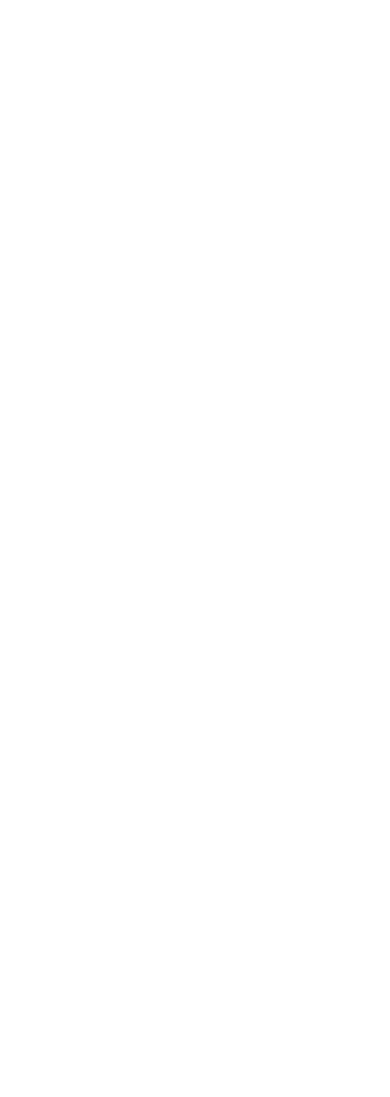
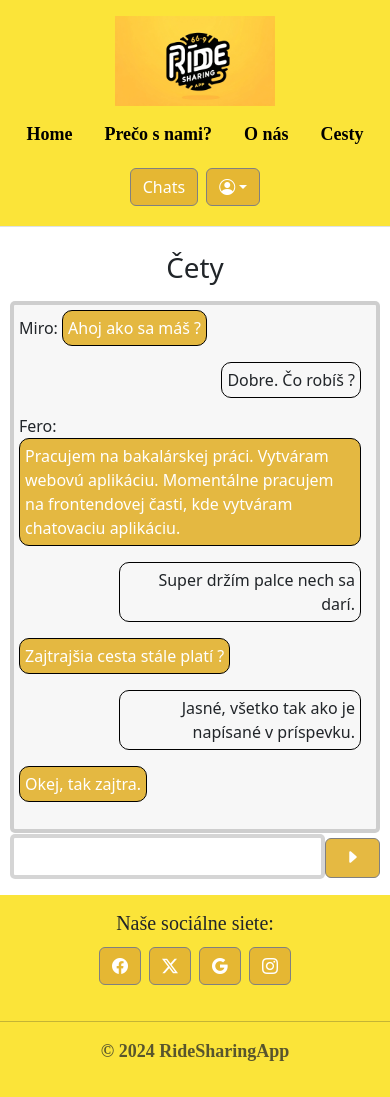
Before and after one commit to MarekGarek/RideSharingApp, a React (Create React App) app in the folder frontend/: page /chats in a window 390 px wide. Before the commit this address had no page. Before the commit the page ends 844 px from the top, so only its background shows below. Built offline with nearby package versions, Linux system fonts and the light colour scheme.

Commit message:
chat page, upravy a zarovnania

```diff
--- a/frontend/src/components/Header.js
+++ b/frontend/src/components/Header.js
@@ -2,9 +2,11 @@
 import logo from '../images/logo2.webp';
 import DropdownMenu from './DropdownMenu.js';
 import NavLinks from './NavLinks.js';
-
+import  { useNavigate } from 'react-router-dom'
 
 export default function Header() {
+    const navigate = useNavigate();
+
     return(
         <>
         <header className="d-flex flex-wrap align-items-center justify-content-between py-3 mb-4 border-bottom custome-header">
@@ -19,6 +21,7 @@
             </div>
 
             <div className="drop-down-menu">
+                <button onClick={() => {navigate("chats")}} className="btn btn-outline-light btn-floating m-1 btn-primary btn btn-primary">Chats</button>
                 <DropdownMenu />
             </div>
         </header>
--- a/frontend/src/components/NavLinks.js
+++ b/frontend/src/components/NavLinks.js
@@ -8,7 +8,7 @@
         <>
         <ul className="nav col-12 col-md-auto mb-2 justify-content-center mb-md-0">
             <li><a role="button" onClick={() => {navigate("home")}} className="nav-link px-3 header-options">Home</a></li>
-            <HashLink to='#homesection'>
+            <HashLink to='/home#homesection'>
             <li><a className="nav-link px-3 header-options">Prečo s nami?</a></li>
             </HashLink>
             <li><a className="nav-link px-3 header-options">O nás</a></li>
--- a/frontend/src/components/Router.js
+++ b/frontend/src/components/Router.js
@@ -41,6 +41,7 @@
                     <Route path="/" element={<Layout/>}>
                         <Route path="home" element={<Home />} />
                         <Route path="/" element={<Home />} />
+                        <Route path="chats" element={<Chats />} />
                         <Route path="login" element={<Login />} />
                         <Route path="register" element={<Register />} />
                         <Route path="profile" element={<Profile />}>
@@ -49,7 +50,6 @@
                             <Route path="written-reviews" element={<WrittenReviews />} />
                             <Route path="reviews-about-me" element={<ReviewsAboutMe />} />
                             <Route path="edit-review" element={<EditReview />} />
-                            <Route path="chats" element={<Chats />} />
                             <Route path="create-ride" element={<CreateRide />} />
                             <Route path="ride-history" element={<RideHistory />} />
                         </Route>
--- a/frontend/src/components/Sidebar.js
+++ b/frontend/src/components/Sidebar.js
@@ -39,12 +39,6 @@
           </a>
         </li>
         <li>
-        <a type="button" onClick={() => navigate("/profile/chats")} className={`nav-link ${isActive('/profile/chats') ? 'active' : ''}`}>
-            <svg className="bi pe-none me-2" width="16" height="16"><use xlinkHref="#people-circle"></use></svg>
-            Chaty
-          </a>
-        </li>
-        <li>
           <a type="button" onClick={() => navigate("/profile/ride-history")} className={`nav-link ${isActive('/profile/ride-history') ? 'active' : ''}`}>
             <svg className="bi pe-none me-2" width="16" height="16"><use xlinkHref="#grid"></use></svg>
             História jázd
--- /dev/null
+++ b/frontend/src/css/Chats.css
@@ -0,0 +1,149 @@
+.grid-chat-sidebar {grid-area: grid-chat-sidebar;}
+.grid-chat-chat {grid-area: grid-chat-chat;}
+.grid-chat-submit {grid-area: grid-chat-submit;}
+
+.grid-chat {
+    display: grid;
+    grid-template-areas:
+    'grid-chat-sidebar grid-chat-chat'
+    'grid-chat-sidebar grid-chat-submit';
+    grid-template-columns: 25% 65%;
+    height: 70vh;
+}
+
+.users-style {
+    width: 100%;
+    max-height: 70vh;
+    overflow-y: auto;
+    overflow-x: hidden;
+    margin-left: 5px;
+}
+
+.chat-heading {
+    margin-left: 10px;
+    margin-right: 10px;
+}
+
+.chat-box {
+    width: 95% !important;
+    margin: 50px 50px 0px 50px;
+    border: solid 4px rgba(0, 0, 0, 0.166);
+    padding: 20px;
+    border-radius: 5px;
+    background-color: #f7f7f7;
+}
+
+.grid-chat-submit {
+    margin: 0px 2px 50px 50px;
+}
+
+.input-chat {
+    margin-top: 1px;
+    width: 85%;
+    height: 45px;
+    border: solid 4px rgba(0, 0, 0, 0.166);
+    border-radius: 5px;
+}
+
+.chat-btn {
+    margin: 0 !important;
+    height: 40px;
+    width: 15%;
+}
+
+.my-paragraph {
+    text-align: right;
+    margin-left: 100px;
+}
+
+.user-message {
+    background-color: #e3b433ec;
+    color: white;
+}
+
+.user-paragraph {
+    margin-right: 100px;
+
+}
+
+.user-message, .my-message {
+    padding: 5px;
+    border: solid 1px black;
+    border-radius: 10px;
+    display: inline-block;
+}
+
+.my-paragraph, .user-paragraph {
+    padding: 0px;
+}
+
+.my-label, .user-label {
+    font-size: small;
+    color: gray;
+    margin-bottom: 0px;
+}
+
+.my-label {
+    text-align: right;
+}
+
+.list-group-item.active {
+    z-index: 2;
+    color: black;
+    background-color: rgba(250, 222, 11, 0.808);
+    border-color: rgba(250, 222, 11, 0.808);
+    border-radius: 20px;
+    width: auto;
+}
+
+@media (max-width: 768px) {
+    .grid-chat {
+        grid-template-areas:
+        'grid-chat-sidebar'
+        'grid-chat-chat'
+        'grid-chat-submit';
+        grid-template-columns: 100%;
+        margin: 10px;
+    }
+
+    .grid-chat-sidebar, .grid-chat-chat, .grid-chat-submit {
+      width: 100%;
+      display: none;
+    }
+
+    .active {
+      display: block;
+    }
+
+    .center-text {
+        text-align: center !important;
+    }
+
+    .grid-chat-sidebar {
+        text-align: center;
+    }
+
+    .chat-heading {
+        text-align: center;
+    }
+
+    .chat-box {
+        width: auto !important;
+        margin: 0px;
+        padding: 5px;
+    }
+
+    .grid-chat-submit {
+        margin: 0px;
+    }
+
+    .user-paragraph {
+        margin-right: 10px;
+
+    }
+
+    .my-paragraph {
+        margin-right: 10px;
+
+    }
+  }
--- a/frontend/src/css/MyProfile.css
+++ b/frontend/src/css/MyProfile.css
@@ -137,11 +137,12 @@
 
     .my-profile-about {
         text-align: left;
-        width: 300px;
+        width: auto;
+        margin-left: 30px;
     }
 
     .text-area-width {
-        width: 300px !important;
+        width: 290px !important;
     }
 
     .grid-my-profile-edit {
--- a/frontend/src/css/Register.css
+++ b/frontend/src/css/Register.css
@@ -12,6 +12,10 @@
 @media (max-width: 600px) {
     .bottom-padding {
         padding-bottom: 0;
+    }
+
+    body.register-page {
+        height: 130vh;
     }
 }
 
--- a/frontend/src/css/TripComponent.css
+++ b/frontend/src/css/TripComponent.css
@@ -90,3 +90,9 @@
         display: none;
     }
 }
+
+@media (max-width: 1200px) {
+    .grid-tripc {
+        margin: 4px;
+    }
+}
--- a/frontend/src/pages/Chats.js
+++ b/frontend/src/pages/Chats.js
@@ -1,7 +1,119 @@
+import React from 'react';
+import '../css/Chats.css';
+import img from '../images/late.webp';
+import { useState } from 'react';
+
+
+//            <a href="#" class="list-group-item list-group-item-action active py-3 lh-tight" aria-current="true">
+//              <div class="d-flex w-100 align-items-center justify-content-between">
+//                <strong class="mb-1">List group item heading</strong>
+//                <small>Wed</small>
+//              </div>
+//              <div class="col-10 mb-1 small">Some placeholder content in a paragraph below the heading and date.</div>
+//            </a>
+
 export default function Chats() {
+    const user = (name,active) => {
+        return (
+            <>
+            <a role="button" className={`list-group-item list-group-item-action py-3 lh-tight ${active}`} aria-current="true">
+                <div className="d-flex w-100 align-items-center justify-content-between" >
+                    <strong className="mb-1">{name}</strong>
+                </div>
+            </a>
+            </>
+        )
+    }
+
+    const [index, setBool] = useState(false);
+    const userMessage = (date,message,user,id) => {
+        return (
+            <>
+            {index === id ? <p className="user-label">{date}</p> : '' }
+            <p className="user-paragraph" onClick={()=>{setBool(index === id ? null : id)}}>
+                {user}
+                <span className="user-message">{message}</span>
+            </p>
+            </>
+        )
+    }
+
+    const myMessage = (date,message,id) => {
+        return (
+            <>
+            {index === id ? <p className="my-label">{date}</p> : '' }
+            <p className="my-paragraph" onClick={()=>{setBool(index === id ? null : id)}}>
+                <span className="my-message">{message}</span>
+            </p>
+            </>
+        )
+    }
+
+
+    const [chat, setChat] = useState("active");
+    const [sidebar, setSidebar] = useState();
+
+    const switchPage = () => {
+        if (chat === "active") {
+            setChat("");
+            setSidebar("active");
+        } else {
+            setChat("active");
+            setSidebar("");
+        }
+    }
+
+
+
     return(
         <>
-        <h1> Chats </h1>
+        <br/>
+        <h1 role="button" onClick={switchPage} className="chat-heading">Čety</h1>
+        <div className="grid-chat">
+            <div className={`grid-chat-sidebar ${sidebar}`}>
+                <div className="d-flex flex-column align-items-stretch flex-shrink-0 bg-white users-style">
+                    <a className="d-flex align-items-center flex-shrink-0 p-3 link-dark text-decoration-none border-bottom"></a>
+                    <div className="list-group list-group-flush border-bottom scrollarea">
+
+                    {user("Thomas Rodriguez")}
+                    {user("Joseph Davis")}
+                    {user("Christopher Wilson")}
+                    {user("James Smith","active")}
+                    {user("Daniel Martinez")}
+                    {user("David Jones")}
+                    {user("Michael Johnson")}
+                    {user("Richard Garcia")}
+                    {user("Charles Miller")}
+                    {user("William Brown")}
+                    {user("David Jones")}
+                    {user("Michael Johnson")}
+
+                    </div>
+                </div>
+            </div>
+
+            <div className={`grid-chat-chat users-style chat-box ${chat}`}>
+                {userMessage("11.3.2024 18:00","Ahoj ako sa máš ?","Miro: ", 1)}
+                {myMessage("11.3.2024 18:01","Dobre. Čo robíš ?",2)}
+                {userMessage("11.3.2024 18:02","Pracujem na bakalárskej práci. Vytváram webovú aplikáciu. Momentálne pracujem na frontendovej časti, kde vytváram chatovaciu aplikáciu.","Fero: ", 3)}
+                {myMessage("11.3.2024 18:03","Super držím palce nech sa darí.",4)}
+                {userMessage("11.3.2024 18:00","Zajtrajšia cesta stále platí ?","",5)}
+                {myMessage("11.3.2024 18:03","Jasné, všetko tak ako je napísané v príspevku.",6)}
+                {userMessage("11.3.2024 18:00","Okej, tak zajtra.","",7)}
+
+            </div>
+            <div className={`grid-chat-submit ${chat}`}>
+                <input type="text" className="input-chat"></input>
+                <buttton className="btn btn-outline-light btn-floating m-1 btn-primary btn btn-primary chat-btn">
+                    <i class="bi bi-caret-right-fill"></i>
+                </buttton>
+            </div>
+
+
+        </div>
+
+
+
         </>
     )
 }
```
Also changed, not shown: frontend/src/css/Review.css (+10 -3 lines).
